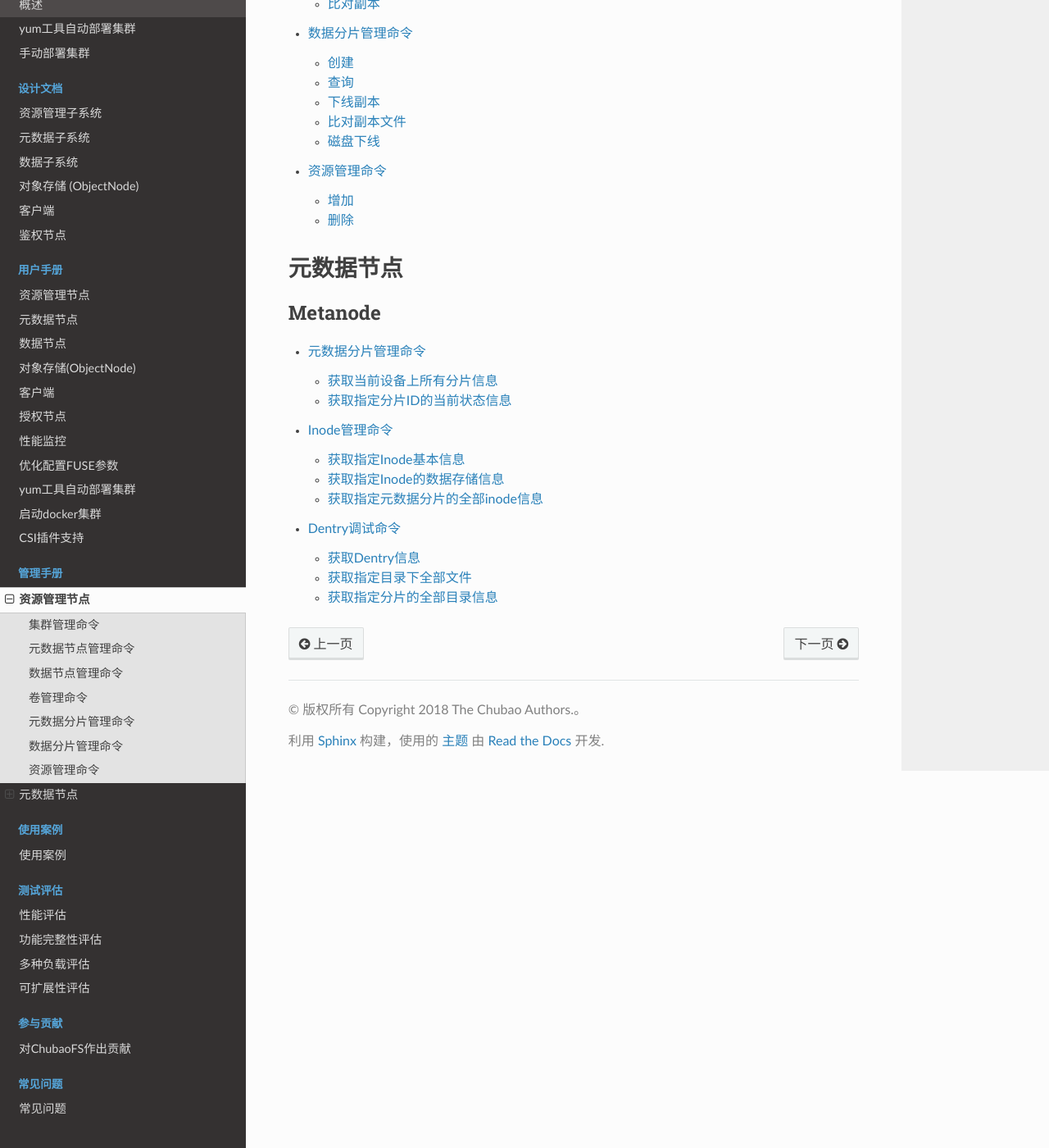
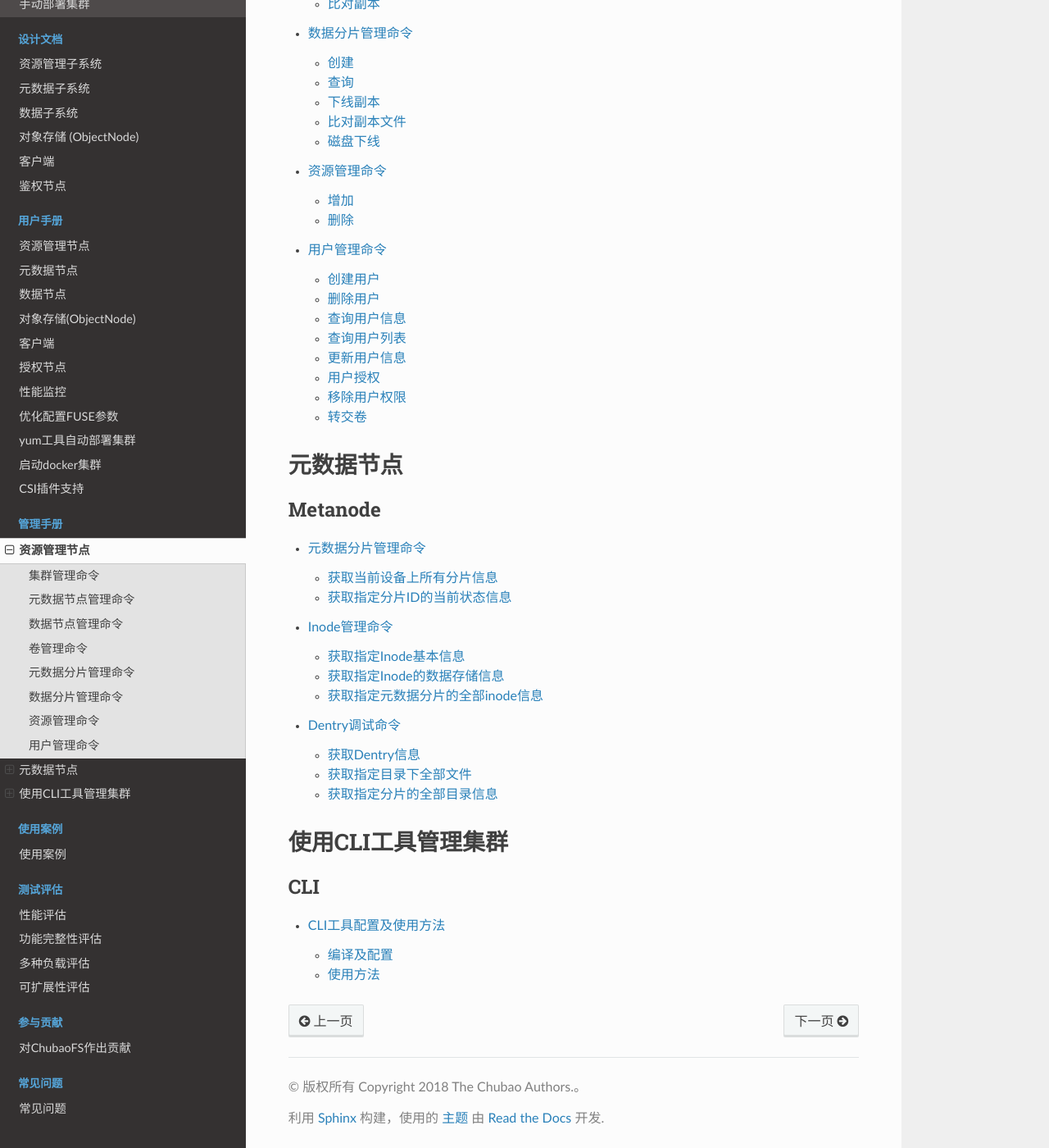
Before and after one commit to cubefs/docs-zh, a Sphinx documentation site: the page built from docs/source/administration.rst, in a window 1280 px wide and 1400 px high, scrolled down 811 px. Shown: the whole window at 82% size. Built offline with Sphinx 7.4.7 and the Read the Docs theme 2.0.0, drawn with Linux system fonts in a browser that asks for light colours; some of the changed lines change nothing that is shown.

Commit message:
feature：add user and cli docs
Signed-off-by: wenjia322 <buaa1214wwj@126.com>

```diff
--- /dev/null
+++ b/docs/source/admin-api/cli/cli.rst
@@ -0,0 +1,134 @@
+CLI工具配置及使用方法
+===============
+
+使用命令行界面工具（CLI）可以实现方便快捷的集群管理。利用此工具，可以查看集群及各节点的状态，并进行各节点、卷及用户的管理。
+
+随着CLI的不断完善，最终将会实现对于集群各节点接口功能的100%覆盖。
+
+编译及配置
+----------
+
+下载ChubaoFS源码后，在 ``chubaofs/cli`` 目录下，执行命令 ``go build`` ，即可生成 ``cli`` 可执行程序。
+
+同时，在 ``root`` 目录下会生成名为 ``.cfs-cli.json`` 的配置文件，修改master地址为当前集群的master地址即可。
+
+使用方法
+---------
+
+在 ``chubaofs/cli`` 目录下，执行命令 ``./cli --help`` 或 ``./cli -h`` ，可获取CLI的帮助文档。
+
+CLI共分为五类命令：
+
+.. csv-table:: 命令列表
+   :header: "命令", "描述"
+
+   "cli cluster", "集群管理"
+   "cli metanode", "元数据节点管理"
+   "cli datanode", "数据节点管理"
+   "cli volume, vol", "卷管理"
+   "cli user", "用户管理"
+
+集群管理命令
+>>>>>>>>>>>>>
+
+.. code-block:: bash
+
+    ./cli cluster info     #获取集群信息，包括集群名称、地址、卷数量、节点数量及使用率等
+
+元数据节点管理命令
+>>>>>>>>>>>>>>>>>
+
+.. code-block:: bash
+
+    ./cli metanode list    #获取所有元数据节点的信息，包括id、地址、读写状态及存活状态
+
+数据节点管理命令
+>>>>>>>>>>>>>>>>>
+
+.. code-block:: bash
+
+    ./cli datanode list    #获取所有数据节点的信息，包括id、地址、读写状态及存活状态
+
+卷管理命令
+>>>>>>>>>>>>>>>>>
+
+.. code-block:: bash
+
+    ./cli volume create [VOLUME NAME] [USER ID] [flags]     #创建所有者是[USER ID]的卷[VOLUME NAME]
+    Flags:
+        --capacity uint                                     #指定卷的容量，单位GB（默认为10）
+        --dp-size  uint                                     #指定数据分片的大小，单位GB（默认为120）
+        --follower-read                                     #启用从follower副本中读取数据的功能（默认为true）
+        --mp-count int                                      #指定初始元数据分片的数量（默认为3）
+        --replicas int                                      #指定卷的副本数量（默认为3）
+        -y, --yes                                           #跳过所有问题并设置回答为"yes"
+
+.. code-block:: bash
+
+    ./cli volume delete [VOLUME NAME] [flags]               #删除指定卷[VOLUME NAME]
+    Flags:
+        -y, --yes                                           #跳过所有问题并设置回答为"yes"
+
+.. code-block:: bash
+
+    ./cli volume info [VOLUME NAME] [flags]                 #获取卷[VOLUME NAME]的信息
+    Flags:
+        -d, --data-partition                                #显示数据分片的详细信息
+        -m, --meta-partition                                #显示元数据分片的详细信息
+
+.. code-block:: bash
+
+    ./cli volume add-dp [VOLUME] [NUMBER]                   #创建并添加个数为[NUMBER]的数据分片至卷[VOLUME]
+
+.. code-block:: bash
+
+    ./cli volume list                                       #获取包含当前所有卷信息的列表
+
+.. code-block:: bash
+
+    ./cli volume transfer [VOLUME NAME] [USER ID] [flags]   #将卷[VOLUME NAME]转交给其他用户[USER ID]
+    Flags：
+        -f, --force                                         #强制转交
+        -y, --yes                                           #跳过所有问题并设置回答为"yes"
+
+
+用户管理命令
+>>>>>>>>>>>>>>>>>
+
+.. code-block:: bash
+
+    ./cli user create [USER ID] [flags]         #创建用户[USER ID]
+    Flags：
+        --access-key string                     #指定用户用于对象存储功能的access key
+        --secret-key string                     #指定用户用于对象存储功能的secret key
+        --password string                       #指定用户密码
+        --user-type string                      #指定用户类型，可选项为normal或admin（默认为normal）
+        -y, --yes                               #跳过所有问题并设置回答为"yes"
+
+.. code-block:: bash
+
+    ./cli user delete [USER ID] [flags]         #删除用户[USER ID]
+    Flags：
+        -y, --yes                               #跳过所有问题并设置回答为"yes"
+
+.. code-block:: bash
+
+    ./cli user info [USER ID]                   #获取用户[USER ID]的信息
+
+.. code-block:: bash
+
+    ./cli user list                             #获取包含当前所有用户信息的列表
+
+.. code-block:: bash
+
+    ./cli user perm [USER ID] [VOLUME] [PERM]   #更新用户[USER ID]对于卷[VOLUME]的权限[PERM]
+                                                #[PERM]可选项为"只读"（READONLY/RO）、"读写"（READWRITE/RW）、"删除授权"（NONE）
+
+.. code-block:: bash
+
+    ./cli user update [USER ID] [flags]         #更新用户[USER ID]的信息
+    Flags：
+        --access-key string                     #更新后的access key取值
+        --secret-key string                     #更新后的secret key取值
+        --user-type string                      #更新后的用户类型，可选项为normal或admin
+        -y, --yes                               #跳过所有问题并设置回答为"yes"
--- /dev/null
+++ b/docs/source/admin-api/master/user.rst
@@ -0,0 +1,177 @@
+用户管理命令
+===================
+
+创建用户
+----------
+
+.. code-block:: bash
+
+   curl -H "Content-Type:application/json" -X POST --data '{"id":"testuser","pwd":"12345","type":3}' "http://10.196.59.198:17010/user/create"
+
+在集群中创建用户，用于访问对象存储功能。在集群启动时，会自动创建root用户(type值为0x1)。
+
+ChubaoFS将卷的 **Owner** 字段看作一个用户ID。例如，创建卷时Owner取值为 *testuser* 的话，则该卷自动归为用户 *testuser* 的名下。
+
+如果创建卷时不存在与Owner取值相同的用户ID，则创建卷时会自动创建用户ID取值为Owner的用户。
+
+.. csv-table:: body参数列表
+   :header: "参数", "类型", "描述", "取值范围", "是否必需", "默认值"
+
+   "id", "string", "用户ID", "由字母、数字及下划线组成，不超过20个字符", "是", "无"
+   "pwd", "string", "用户密码", "无限制", "否", ""ChubaoFSUser""
+   "ak", "string", "用于对象存储功能的Access Key", "由16位字母及数字组成", "否", "系统随机生成"
+   "sk", "string","用于对象存储功能的Secret Key", "由32位字母及数字组成", "否", "系统随机生成"
+   "type", "int", "用户类型", "2（管理员）/3（普通用户）", "是", "无"
+
+删除用户
+-------------
+
+.. code-block:: bash
+
+   curl -v "http://10.196.59.198:17010/user/delete?user=testuser"
+
+在集群中删除指定的用户。
+
+.. csv-table:: 参数列表
+   :header: "参数", "类型", "描述"
+
+   "user", "string", "用户ID"
+
+查询用户信息
+-----------
+
+展示的用户基本信息,包括用户ID、Access Key、Secret Key、名下的卷列表、其他用户授予的权限列表、用户类型、创建时间等。
+
+用户信息中 **policy** 字段表示该用户拥有权限的卷，其中 **own_vols** 表示所有者是该用户的卷， **authorized_vols** 表示其他用户授权给该用户的卷，及所拥有的权限限制。
+
+有以下两种方式获取：
+
+通过用户ID查询
+>>>>>>>>>>>>>>>>>
+
+.. code-block:: bash
+
+   curl -v "http://10.196.59.198:17010/user/info?user=testuser" | python -m json.tool
+
+.. csv-table:: 参数列表
+   :header: "参数", "类型", "描述"
+
+   "user", "string", "用户ID"
+
+通过Access Key查询
+>>>>>>>>>>>>>>>>>>>>>>
+
+.. code-block:: bash
+
+   curl -v "http://10.196.59.198:17010/user/akInfo?ak=0123456789123456" | python -m json.tool
+
+.. csv-table:: 参数列表
+   :header: "参数", "类型", "描述"
+
+   "ak", "string", "该用户的16位Access Key"
+
+响应示例
+
+.. code-block:: json
+
+   {
+        "user_id": "testuser",
+        "access_key": "gDcKaBvqky4g8StT",
+        "secret_key": "ZVY5RHlrnOrCjImW9S3MajtYZyxSegcf",
+        "policy": {
+            "own_vols": ["vol1"],
+            "authorized_vols": {
+                "ltptest": [
+                    "perm:builtin:ReadOnly",
+                    "perm:custom:PutObjectAction"
+                ]
+            }
+        },
+        "user_type": 3,
+        "create_time": "2020-05-11 09:25:04"
+   }
+
+查询用户列表
+-----------
+
+.. code-block:: bash
+
+   curl -v "http://10.196.59.198:17010/user/list?keywords=test" | python -m json.tool
+
+查询集群中包含某关键字的所有用户的信息。
+
+.. csv-table:: 参数列表
+   :header: "参数", "类型", "描述"
+
+   "keywords", "string", "查询时的过滤关键字"
+
+更新用户信息
+-----------
+
+.. code-block:: bash
+
+   curl -H "Content-Type:application/json" -X POST --data '{"user_id":"testuser","access_key":"KzuIVYCFqvu0b3Rd","secret_key":"iaawlCchJeeuGSnmFW72J2oDqLlSqvA5","type":3}' "http://10.196.59.198:17010/user/update"
+
+更新指定UserID的用户信息，可修改的内容包括Access Key、Secret Key和用户类型。
+
+.. csv-table:: body参数列表
+   :header: "参数", "类型", "描述", "是否必需"
+
+   "user_id", "string", "待更新信息的用户ID", "是"
+   "access_key", "string", "更新后的Access Key取值", "否"
+   "secret_key", "string", "更新后的Secret Key取值", "否"
+   "type", "int", "更新后的用户类型", "否"
+
+用户授权
+-------
+
+.. code-block:: bash
+
+   curl -H "Content-Type:application/json" -X POST --data '{"user_id":"testuser","volume":"vol","policy":["perm:builtin:ReadOnly","perm:custom:PutObjectAction"]}' "http://10.196.59.198:17010/user/updatePolicy"
+
+更新指定用户对于某个卷的访问权限。 **policy** 的取值有三类：
+
+- 授予只读或读写权限，取值为 ``perm:builtin:ReadOnly`` 或 ``perm:builtin:Writable`` ；
+- 授予指定操作的权限，格式为 ``action:oss:XXX`` ，以 *GetObject* 操作为例，policy取值为 **action:oss:GetObject** ；
+- 授予自定义权限，格式为 ``perm:custom:XXX`` ，其中 *XXX* 由用户自定义。
+
+指定权限后，用户在使用对象存储功能时，仅能在指定权限范围内对卷进行访问。如果该用户已有对此卷的权限设置，则本操作会覆盖原有权限。
+
+.. csv-table:: body参数列表
+   :header: "参数", "描述", "是否必需"
+
+   "user_id", "待设置权限的用户ID", "是"
+   "volume", "待设置权限的卷名", "是"
+   "policy", "待设置的权限", "是"
+
+移除用户权限
+-----------
+
+.. code-block:: bash
+
+   curl -H "Content-Type:application/json" -X POST --data '{"user_id":"testuser","volume":"vol"}' "http://10.196.59.198:17010/user/removePolicy"
+
+移除指定用户对于某个卷的所有权限。
+
+.. csv-table:: body参数列表
+   :header: "参数", "描述", "是否必需"
+
+   "user_id", "待删除权限的用户ID", "是"
+   "volume", "待删除权限的卷名", "是"
+
+转交卷
+----------
+
+.. code-block:: bash
+
+   curl -H "Content-Type:application/json" -X POST --data '{"volume":"vol","user_src":"user1","user_dst":"user2","force":"true"}' "http://10.196.59.198:17010/user/transferVol"
+
+转交指定卷的所有权。此操作将指定卷从源用户名下移除，并添加至目标用户名下；同时，卷结构中的Owner字段的取值也将更新为目标用户的用户ID。
+
+.. csv-table:: body参数列表
+   :header: "参数", "描述", "是否必需"
+
+   "volume", "待转交权限的卷名", "是"
+   "user_src", "该卷原来的所有者，必须与卷的Owner字段原取值相同", "是"
+   "user_dst", "转交权限后的目标用户ID", "是"
+   "force", "是否强制转交卷。如果该值设为true，即使user_src的取值与卷的Owner取值不等，也会将卷变更至目标用户名下", "否"
--- a/docs/source/admin-api/master/volume.rst
+++ b/docs/source/admin-api/master/volume.rst
@@ -9,7 +9,9 @@
    curl -v "http://10.196.59.198:17010/admin/createVol?name=test&capacity=100&owner=cfs&mpCount=3"
 
 
-为用户创建卷，并分配一组数据分片和元数据分片. 在创建新卷时，默认分配10个数据分片和3个元数据分片.
+为用户创建卷，并分配一组数据分片和元数据分片. 在创建新卷时，默认分配10个数据分片和3个元数据分片。
+
+ChubaoFS以 **Owner** 参数作为用户ID。在创建卷时，如果集群中没有与该卷的Owner同名的用户时，会自动创建一个用户ID为Owner的用户；如果集群中已存在用户ID为Owner的用户，则会自动将该卷的所有权归属于该用户。详情参阅： :doc:`/admin-api/master/user`
 
 .. csv-table:: 参数列表
    :header: "参数", "类型", "描述"
@@ -27,7 +29,9 @@
    curl -v "http://10.196.59.198:17010/vol/delete?name=test&authKey=md5(owner)"
 
 
-首先把卷标记为逻辑删除, 然后通过周期性任务删除所有数据分片和元数据分片,最终从持久化存储中删除.
+首先把卷标记为逻辑删除, 然后通过周期性任务删除所有数据分片和元数据分片,最终从持久化存储中删除。
+
+在删除卷的同时，将会在用户信息中删除所有与该卷有关的权限信息。
 
 .. csv-table:: 参数列表
    :header: "参数", "类型", "描述"
--- a/docs/source/administration.rst
+++ b/docs/source/administration.rst
@@ -12,6 +12,7 @@
    admin-api/master/meta-partition
    admin-api/master/data-partition
    admin-api/master/management
+   admin-api/master/user
 
 元数据节点
 ===============
@@ -23,3 +24,12 @@
    admin-api/metanode/partition
    admin-api/metanode/inode
    admin-api/metanode/dentry
+
+使用CLI工具管理集群
+===================
+
+.. toctree::
+   :maxdepth: 2
+   :caption: CLI
+
+   admin-api/cli/cli
--- a/docs/source/design/objectnode.rst
+++ b/docs/source/design/objectnode.rst
@@ -38,13 +38,27 @@ ObjectNode是一种无状态设计，具有很高的可扩展性，能够直接
 
     Put object '*example/a/b.txt*' will be create and write data to file '*/a/b.txt*' in volume '*example*'.
 
-鉴权
+用户
 --------------
-对象存储接口中的签名验证算法与amazons3服务完全兼容。由资源管理器（Master）在创建卷时生成的 *AccessKey* 和 *SecretKey* 组成的身份验证， *AccessKey* 是整个ChubaoFS集群中唯一的16个字符的字符串。
+在使用对象存储功能前，需要先通过资源管理器创建用户。创建用户的同时，会为每个用户生成 *AccessKey* 和 *SecretKey* ，其中 *AccessKey* 是整个ChubaoFS集群中唯一的16个字符的字符串。
 
-由卷拥有并由资源管理器（主）与卷视图（卷拓扑）一起存储的身份验证密钥。
+ChubaoFS以卷的 **Owner** 字段作为用户ID。创建用户的方式有两种：
 
-用户可以通过管理API获取，请参见 **Get Volume Information** ，链接： :doc:`/admin-api/master/volume`
+1. 通过资源管理器的API创建卷时，如果集群中没有与该卷的Owner同名的用户时，会自动创建一个用户ID为Owner的用户
+
+2. 调用资源管理器的用户管理API创建用户，链接： :doc:`/admin-api/master/user`
+
+授权与鉴权
+--------------
+对象存储接口中的签名验证算法与Amazon S3服务完全兼容。用户可以通过管理API获取用户信息，请参见 **Get User Information** ，链接： :doc:`/admin-api/master/user` 。从中获取 *AccessKey* 和 *SecretKey* 后，即可利用算法生成签名来访问对象存储功能。
+
+用户对于自己名下的卷，拥有所有的访问权限。用户可以授予其他用户指定权限来访问自己名下的卷。权限分为以下三类：
+
+- 只读或读写权限；
+- 单个操作的权限，比如GetObject、PutObject等；
+- 自定义权限。
+
+当用户使用对象存储功能进行某种操作时，ChubaoFS会鉴别该用户是否拥有当前操作的权限。
 
 临时隐藏数据
 -------------------------
--- a/docs/source/user-guide/objectnode.rst
+++ b/docs/source/user-guide/objectnode.rst
@@ -10,6 +10,7 @@
 
    nohup cfs-server -c objectnode.json &
 
+如果不打算使用对象存储功能，无需启动ObjectNode节点。
 
 配置
 -----------------------
@@ -66,11 +67,13 @@
         "prof": "7013"
    }
 
-获取鉴权秘钥
+获取鉴权密钥
 ----------------------------
-鉴权秘钥由卷所有，并且存储于资源管理节点（master）的卷视图中
+鉴权秘钥由各用户所有，存储于用户信息中。
 
-用户可以通过**Get Volume Information**来获取详细的管理接口信息，参加：:doc:`/admin-api/master/volume`
+创建用户可以参见链接：:doc:`/admin-api/master/user`。
+
+如已创建用户，用户可以通过链接中的相关API获取用户信息，以获取鉴权密钥 *Access Key* 和 *Secret Key* 。
 
 对象存储接口使用方法
 -------------------------------
```
